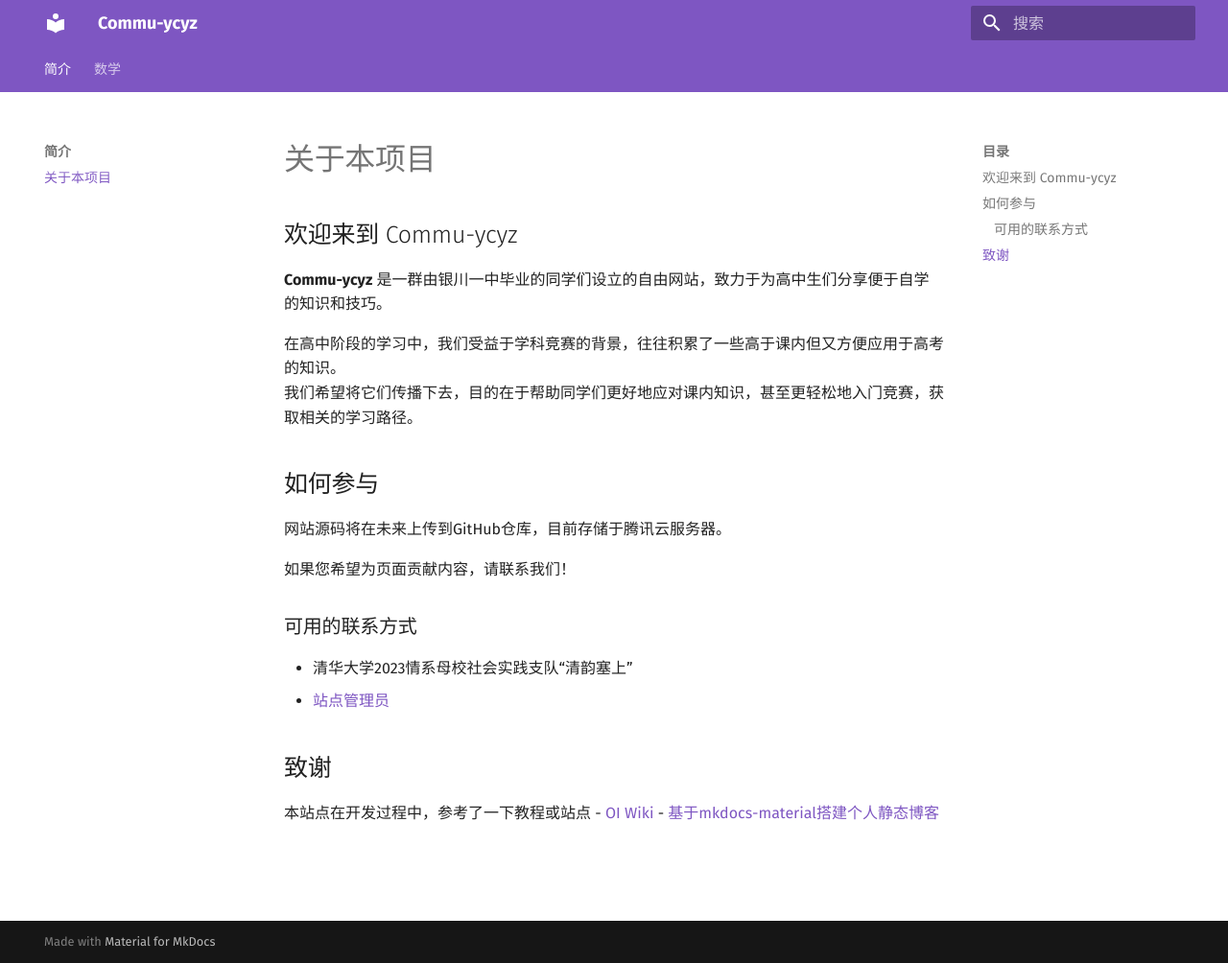
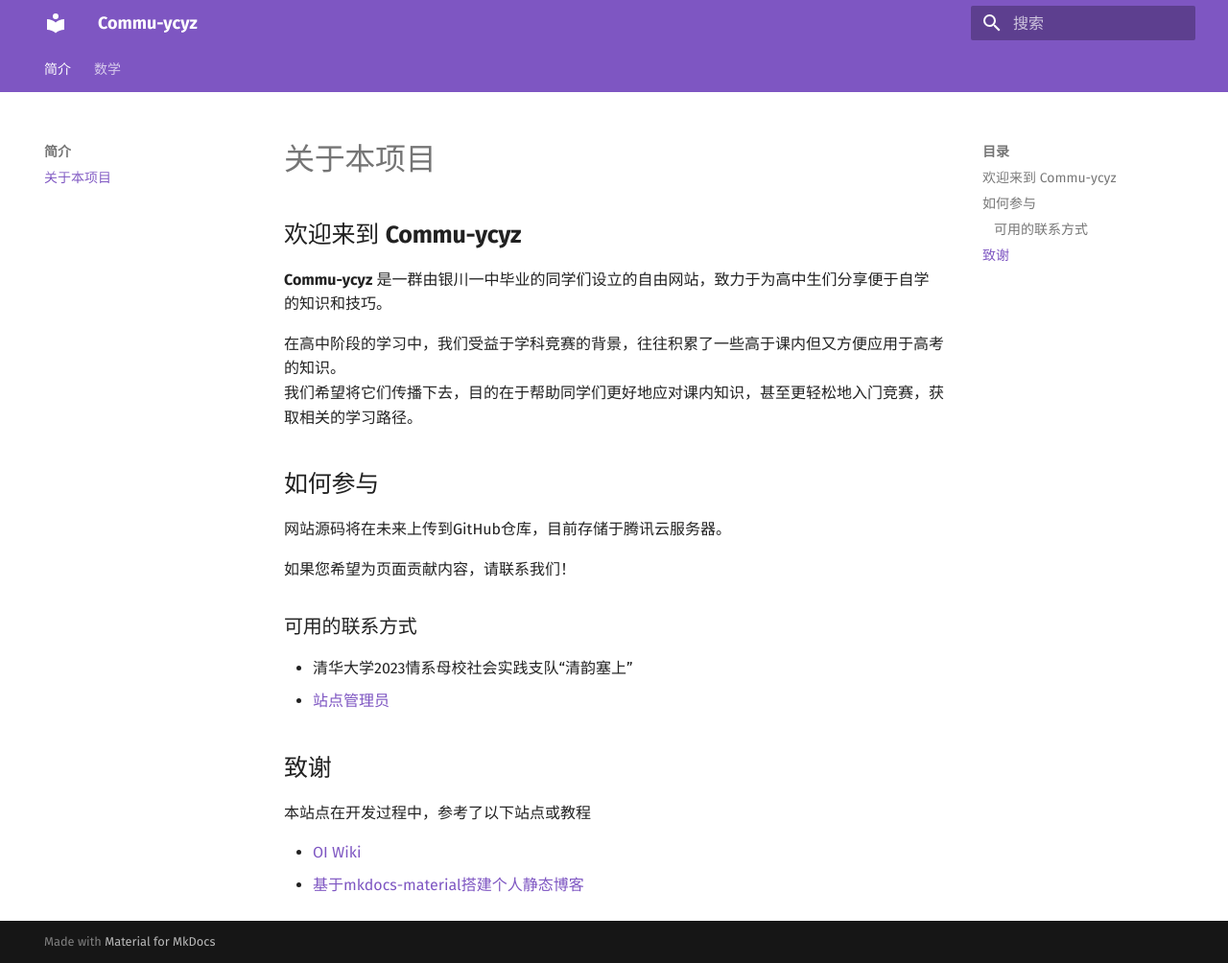
Before and after one commit to Commu-YCYZ/Commu-YCYZ, an MkDocs documentation site: the page built from docs/index.md, in a window 1280 px wide and 1004 px high. Shown: the whole window at 96% size. Built offline with MkDocs 1.6.1 and Material for MkDocs 9.7.7, drawn with Linux system fonts in a browser that asks for light colours.

Commit message:
fix(index): 缺少空行与错别字

```diff
--- a/docs/index.md
+++ b/docs/index.md
@@ -1,4 +1,4 @@
-## 欢迎来到 Commu-ycyz
+## 欢迎来到 **Commu-ycyz**
 
 **Commu-ycyz** 是一群由银川一中毕业的同学们设立的自由网站，致力于为高中生们分享便于自学的知识和技巧。
 
@@ -19,6 +19,7 @@
 
 ## 致谢
 
-本站点在开发过程中，参考了一下教程或站点
+本站点在开发过程中，参考了以下站点或教程
+
 - [OI Wiki](https://oi-wiki.org/)
 - [基于mkdocs-material搭建个人静态博客](https://cyent.github.io/markdown-with-mkdocs-material/)
```
